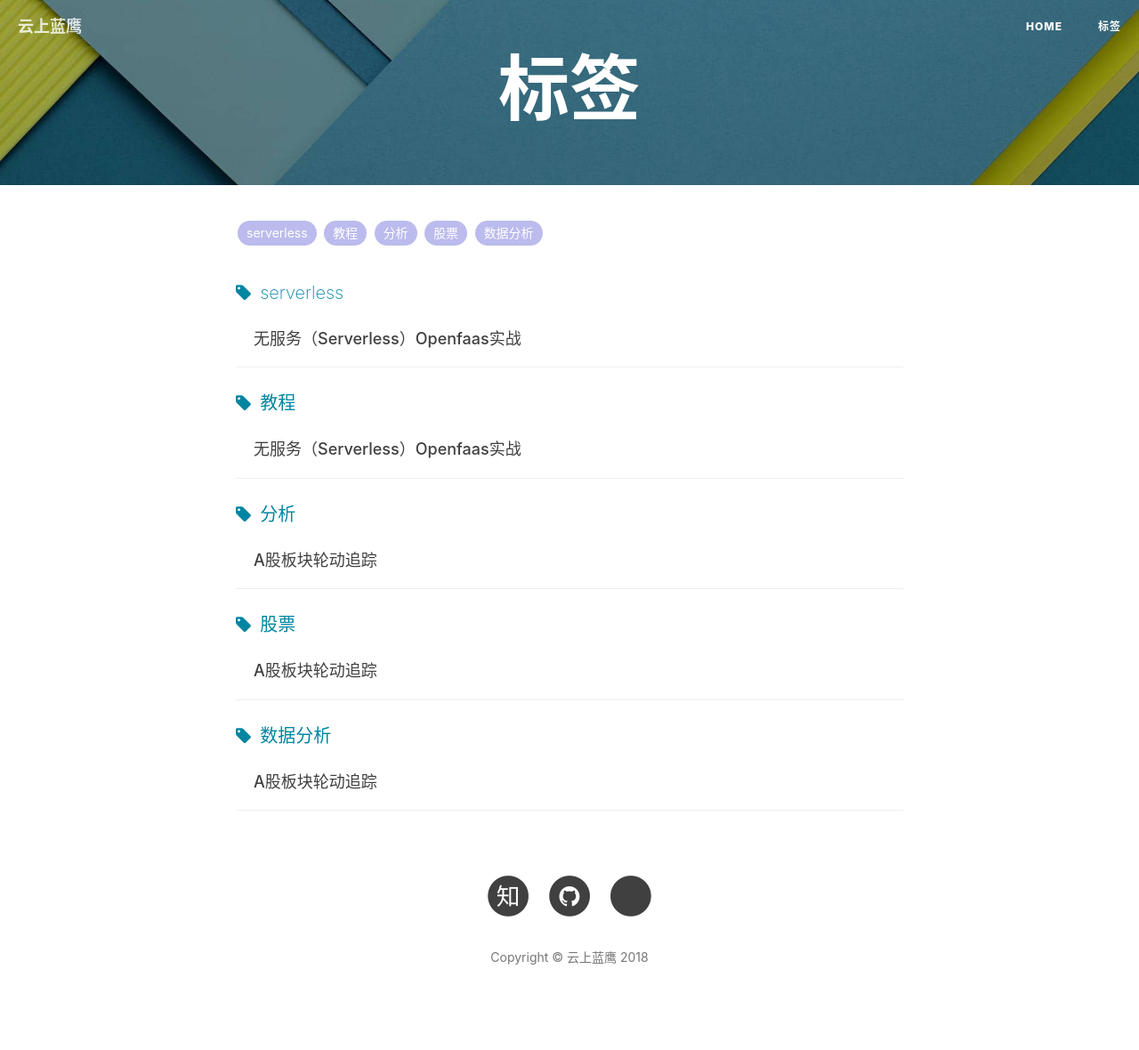
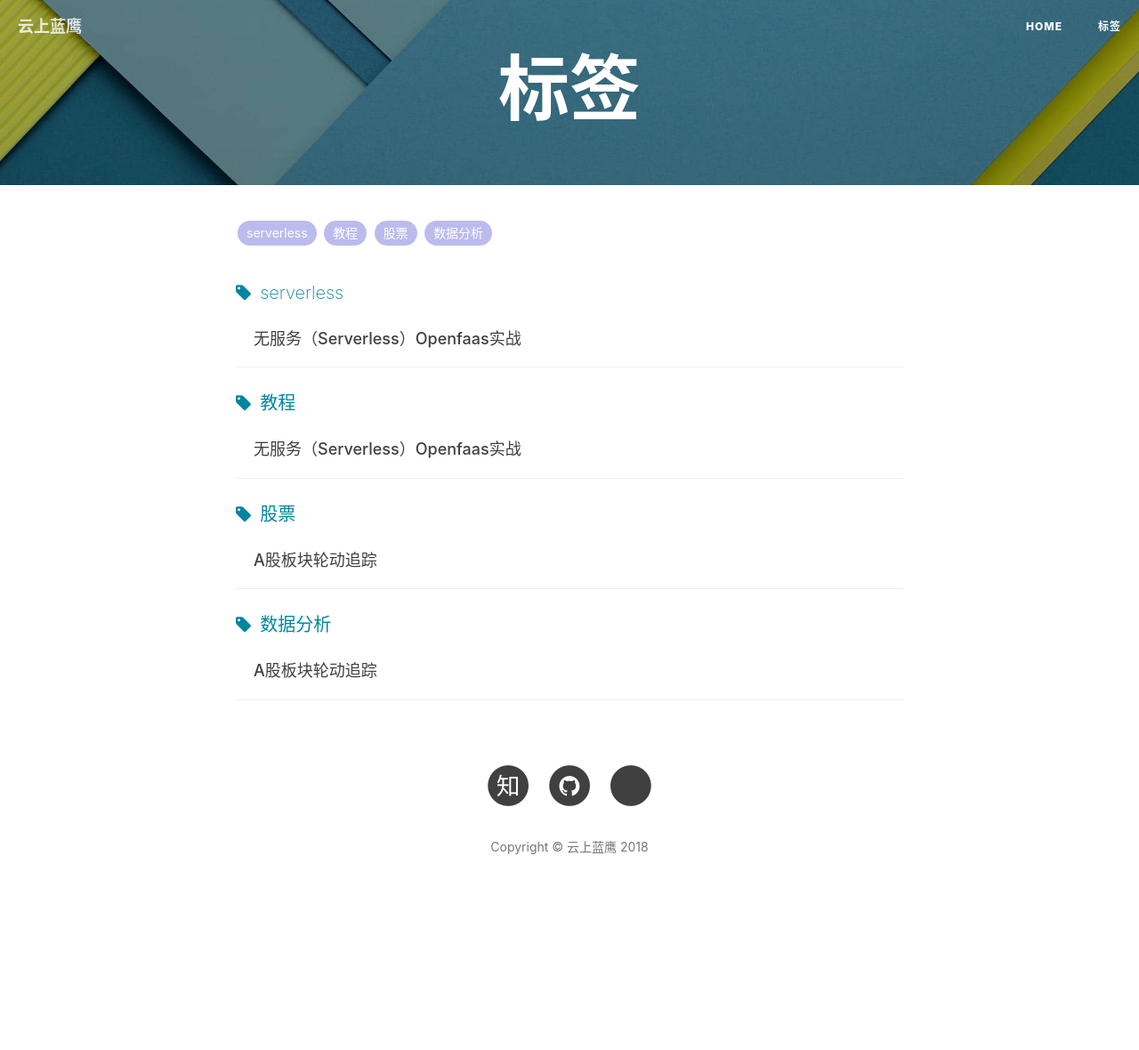
Before and after one commit to sdpgit/sdpgit.github.io, a Jekyll site: the page built from tags.html, in a window 1280 px wide. Shown: the whole page at 89% size. Built offline with Jekyll 4.4.1, drawn with Linux system fonts in a browser that asks for light colours; nearby versions of some CDN libraries; comment, search, counter and statistics services are not loaded; after the commit the page ends 1056 px from its top, so only the background shows below that.

Commit message:
修改文章

```diff
--- a/_posts/2018-03-15-bkld.md
+++ b/_posts/2018-03-15-bkld.md
@@ -7,14 +7,12 @@ author:     "stephendp"
 header-img: ""
 catalog: true
 tags:
-    - 分析
     - 股票
     - 数据分析
 ---
 # A股板块轮动追踪
 ## 分板块轮动概览（中信一级行业分类）
 | 趋势 | 时间| 前三板块| 后三板块| 备注 |
-| ----| ---| -------|---------| ----- |
 | 长牛 | 2005.6.6-2007.10.16 | 非银金融(16.53)、有色(13.95)、房地产(7.92) | 电子元器件(2.39)、计算机(3.12)、通信(3.54) | 投资与出口双轮驱动 |
 | 快熊 | 2007.10.17-2008.10.27 | 医药(0.45)基础化工(0.43)、建筑(0.42) | 有色(0.15)、煤炭(0.24)、钢铁(0.25)         | 次贷危机引发全球金融危机 |
 | 短牛 | 2008.10.28-2009.8.3 | 有色(3.72)、煤炭(3.17)、汽车(2.84) | 交运(1.77)、基础化工(1.8)、建筑(1.87) | 四万亿投资驱动 |
```
